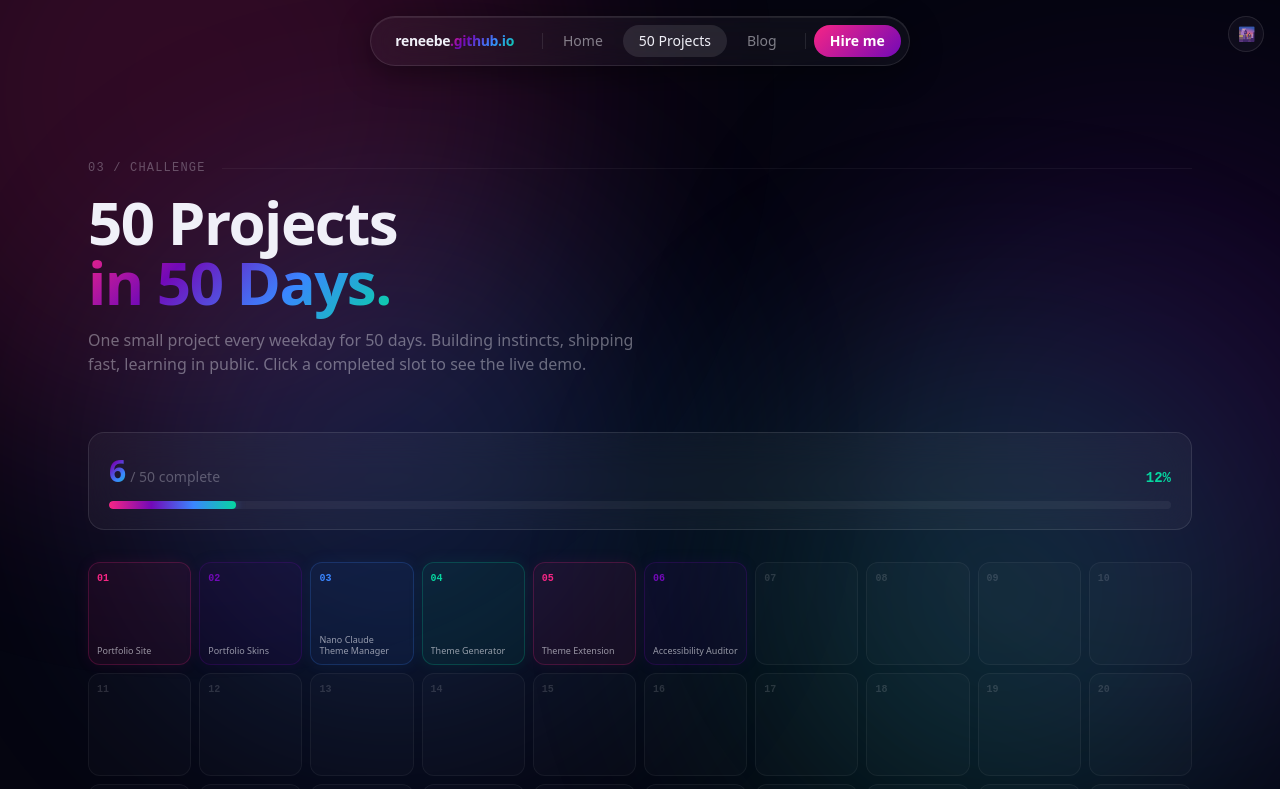
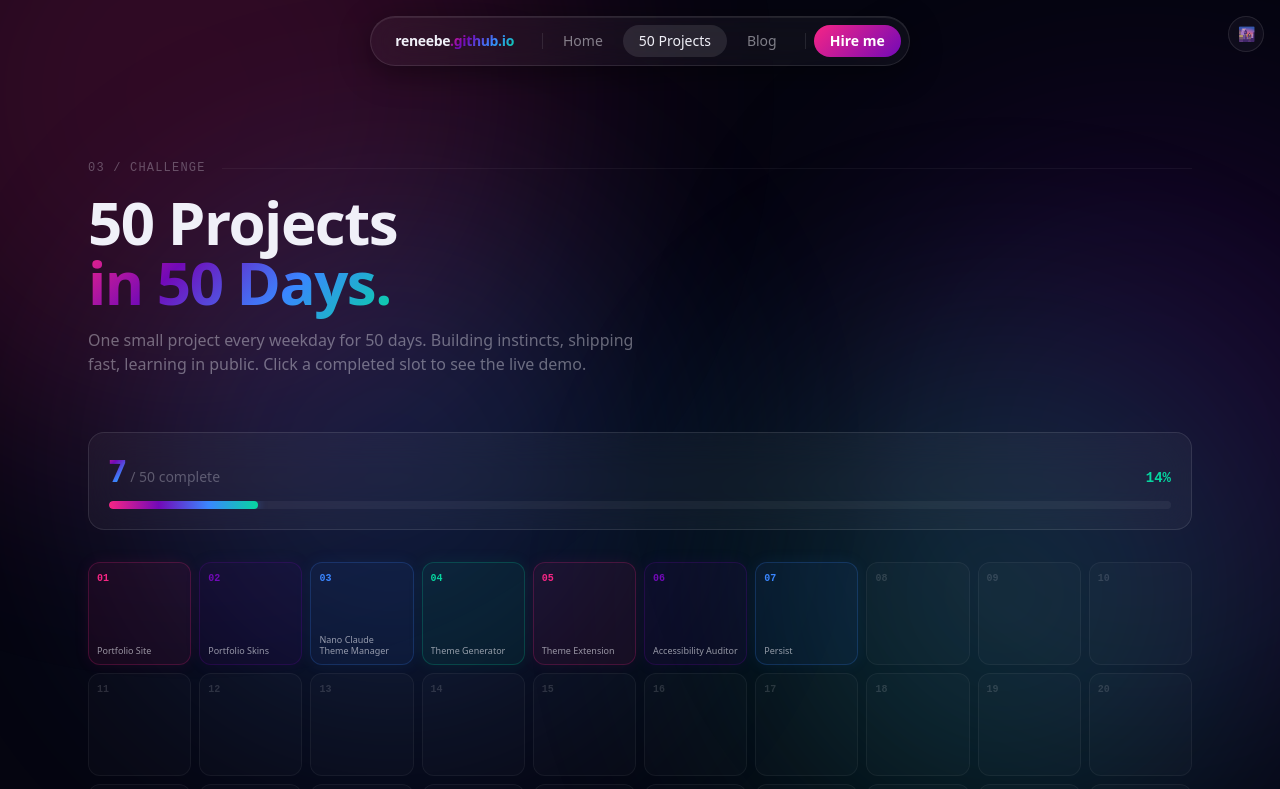
Before and after one commit to ReneeBe/reneebe.github.io, a Next.js app: page /50projects in a window 1280 px wide. Shown: the top 789 px of the page. Built offline with nearby package versions, Linux system fonts and the light colour scheme.

Commit message:
Add day 7 — Persist

```diff
--- a/content/challenge.ts
+++ b/content/challenge.ts
@@ -54,9 +54,16 @@ export const challengeProjects: ChallengeProject[] = [
     repo: "https://github.com/reneebe/accessibilityAuditor",
     completed: true,
   },
-  ...Array.from({ length: 44 }, (_, i) => ({
-    day: i + 7,
-    title: `Day ${i + 7}`,
+  {
+    day: 7,
+    title: "Persist",
+    description: "Chrome extension + Cloudflare Worker that captures full page context and lets you selectively share it with AI agents via REST or MCP.",
+    repo: "https://github.com/ReneeBe/persist",
+    completed: true,
+  },
+  ...Array.from({ length: 43 }, (_, i) => ({
+    day: i + 8,
+    title: `Day ${i + 8}`,
     completed: false,
   })),
 ];
```
